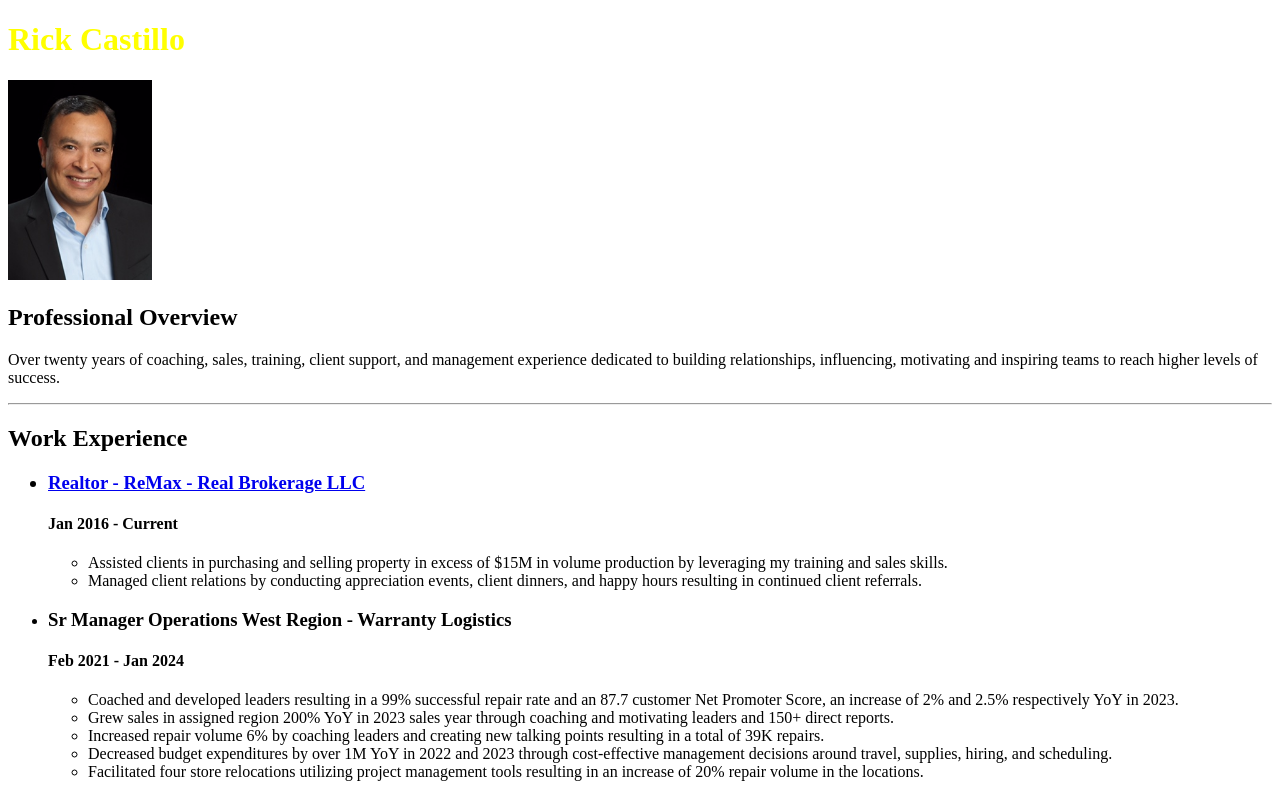
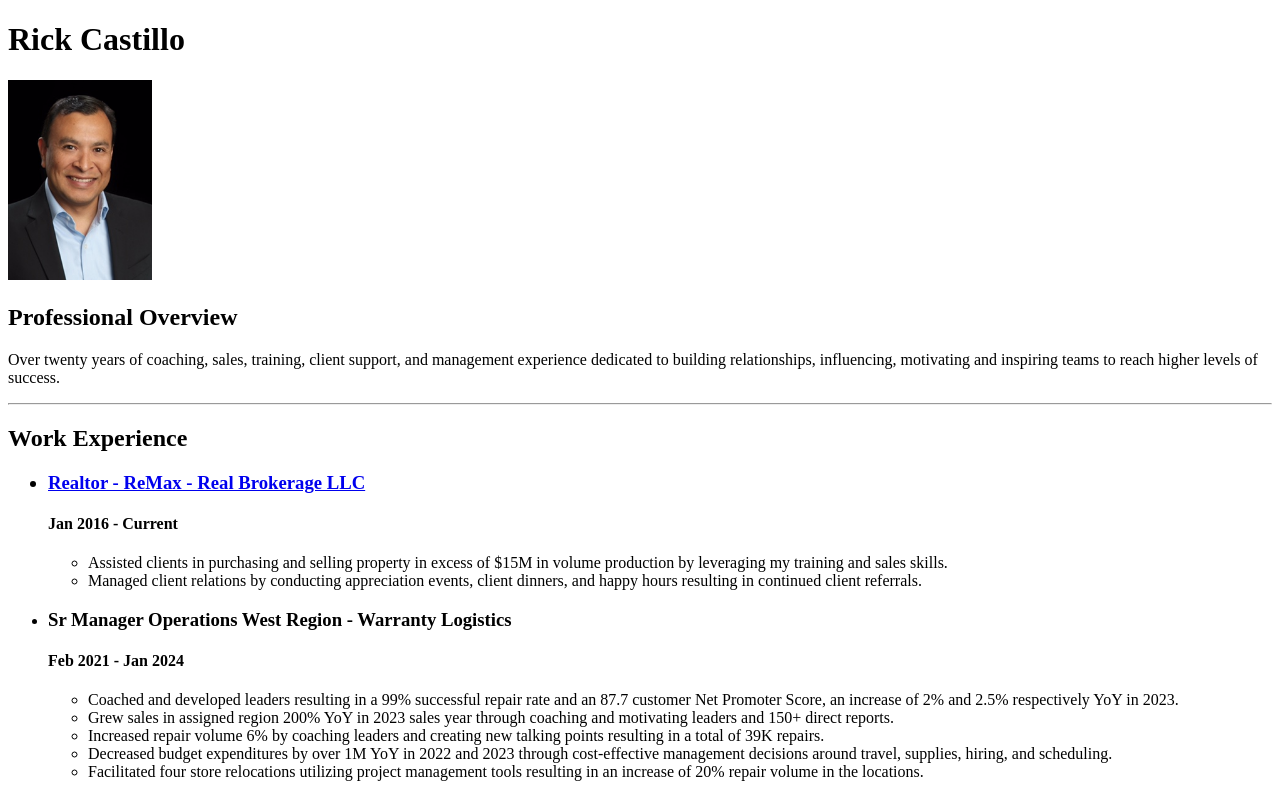
Before and after one commit to rcastillo012/html-portfolio, a plain HTML site: page index.html in a window 1280 px wide. Shown: the top 797 px of the page. Drawn offline with Linux system fonts and the light colour scheme.

Commit message:
Update index.html

```diff
--- a/index.html
+++ b/index.html
@@ -4,7 +4,7 @@
     <meta charset="UTF-8">
     <meta name="viewport" content="width=device-width, initial-scale=1.0">
     <title>Ricks Resume</title>
-    <link rel="stylesheet" href="style.css" />
+
 </head>
 <body>
     <h1>Rick Castillo</h1>
```
